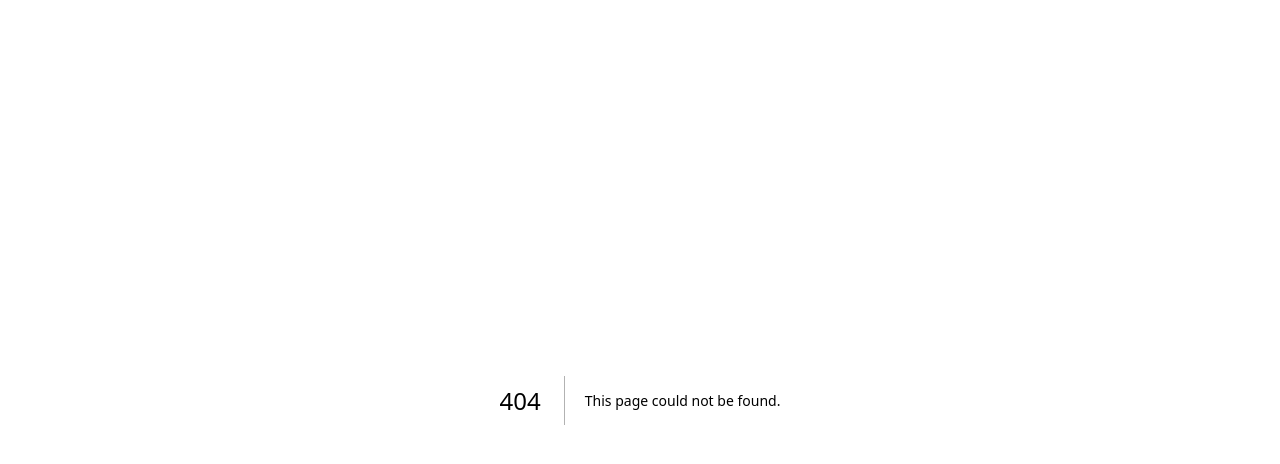
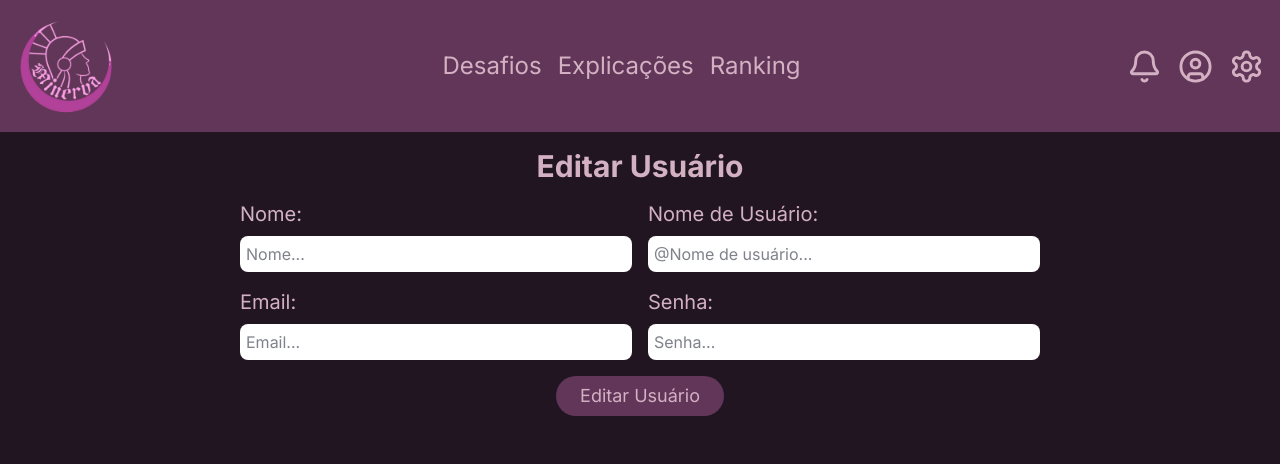
Before and after one commit to bruno08nunes/minerva-frontend, a Next.js app: page /user/edit in a window 1280 px wide. Before the commit this address had no page. Shown: the top 464 px of the page. Built offline with nearby package versions, Linux system fonts and the light colour scheme.

Commit message:
feat: create user edit page

```diff
--- /dev/null
+++ b/src/app/user/edit/page.tsx
@@ -0,0 +1,44 @@
+import H1 from "@/components/layout/H1";
+import Header from "@/components/layout/Header";
+import Button from "@/components/layout/form/Button";
+import Input from "@/components/layout/form/Input";
+
+export default async function EditUserPage() {
+    return (
+        <>
+            <Header />
+            <H1 title="Editar Usuário" />
+            <main className="max-w-[800px] mx-auto w-full">
+                <form className="flex flex-col gap-4">
+                    <div className="flex gap-4 flex-col sm:flex-row">
+                        <Input
+                            id="name"
+                            label="Nome:"
+                            placeholder="Nome..."
+                        />
+                        <Input
+                            id="username"
+                            label="Nome de Usuário:"
+                            placeholder="@Nome de usuário..."
+                        />
+                    </div>
+                    <div className="flex gap-4 flex-col sm:flex-row">
+                        <Input
+                            type="email"
+                            id="email"
+                            label="Email:"
+                            placeholder="Email..."
+                        />
+                        <Input
+                            type="password"
+                            id="password"
+                            label="Senha:"
+                            placeholder="Senha..."
+                        />
+                    </div>
+                    <Button text="Editar Usuário" />
+                </form>
+            </main>
+        </>
+    );
+}
```
